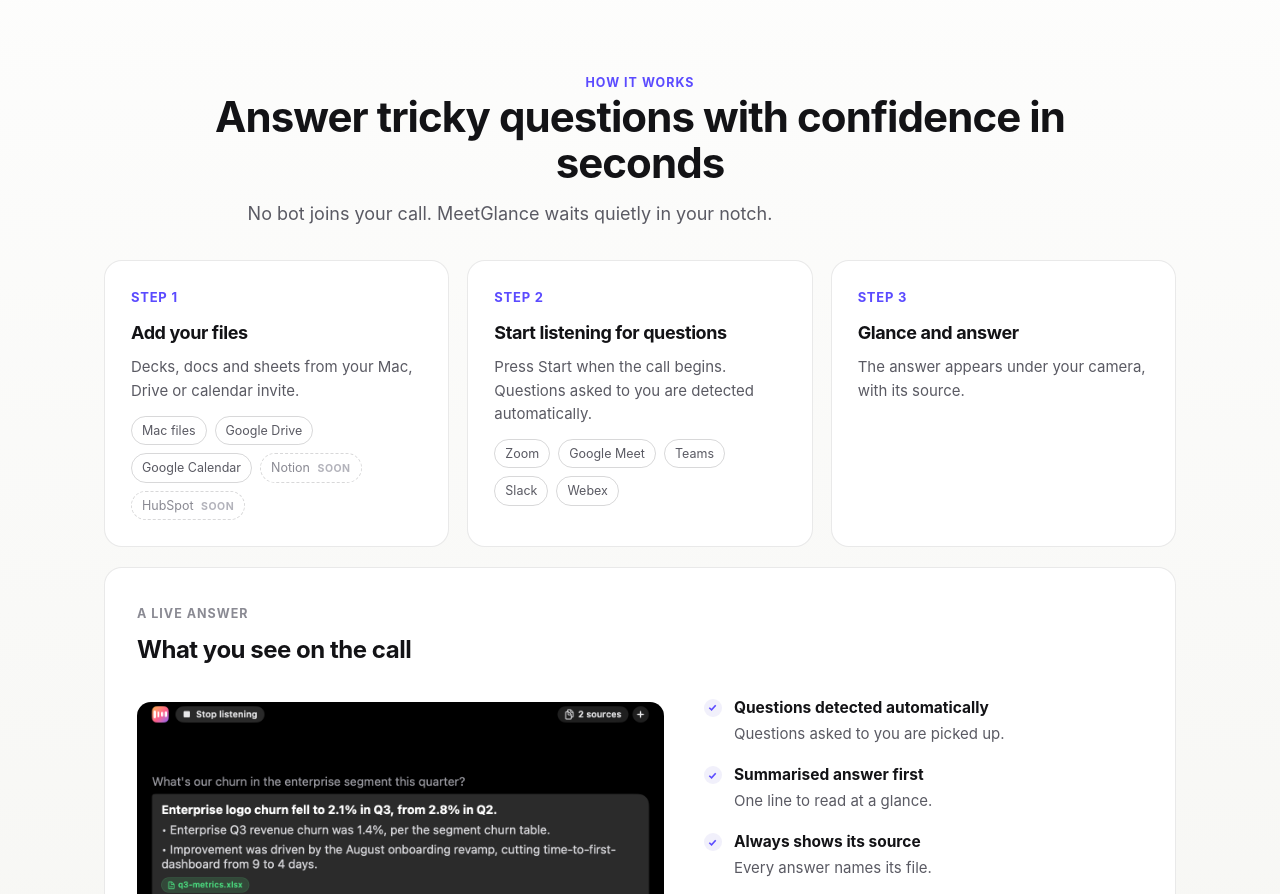
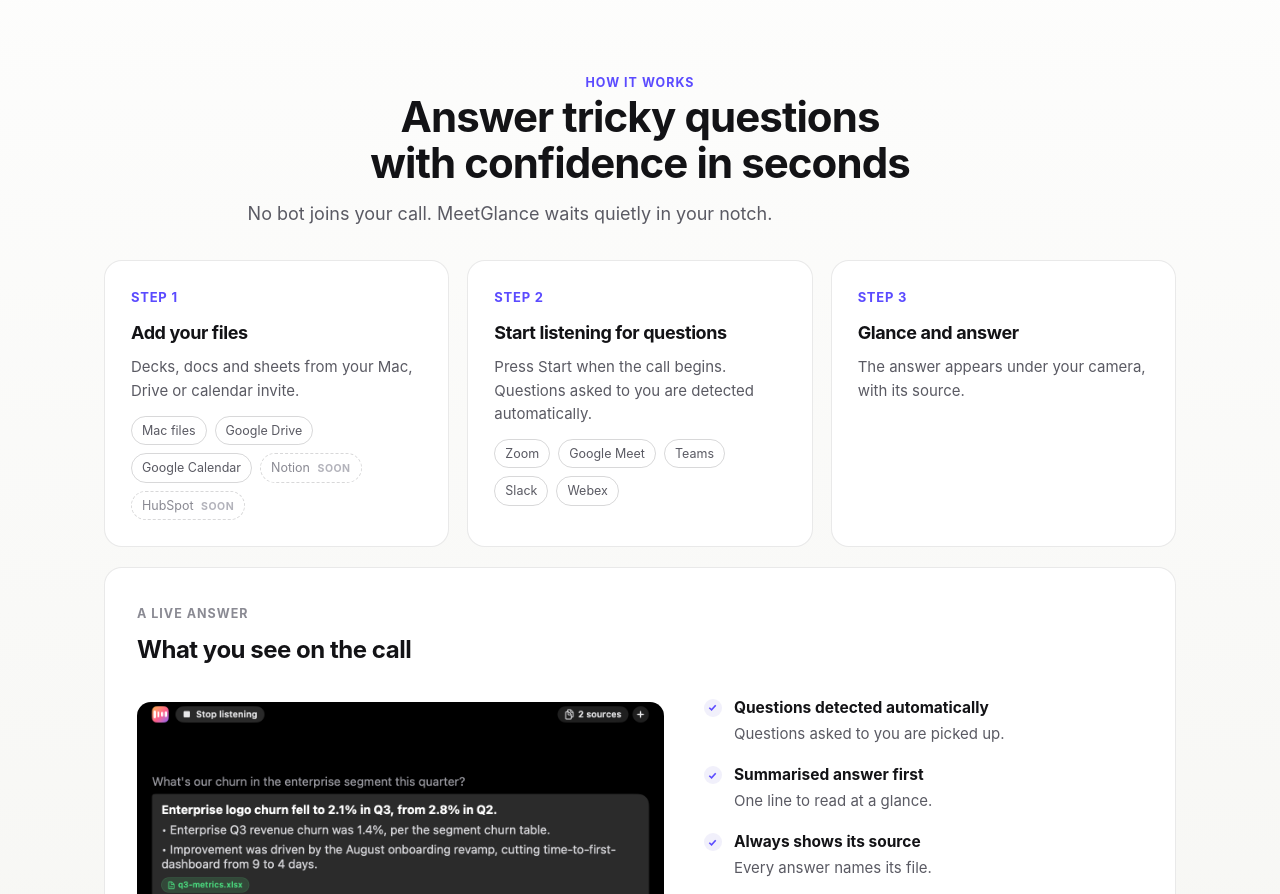
Before and after one commit to ckarthikv/meetglance-site, a plain HTML site: page index.html in a window 1280 px wide. Shown: the part 1342-2236 px from the top of the page. Drawn offline with Linux system fonts and the light colour scheme.

Commit message:
Heading line break
Co-Authored-By: Claude Opus 5.5 <noreply@anthropic.com>

```diff
--- a/index.html
+++ b/index.html
@@ -297,7 +297,7 @@
 
     <div class="sec-head" style="margin-top:72px">
       <span class="eyebrow">How it works</span>
-      <h2>Answer tricky questions with confidence in seconds</h2>
+      <h2>Answer tricky questions<br /><span style="white-space:nowrap">with confidence in seconds</span></h2>
       <p class="lead">No bot joins your call. MeetGlance waits quietly in your notch.</p>
     </div>
     <div class="grid3 steps">
```
